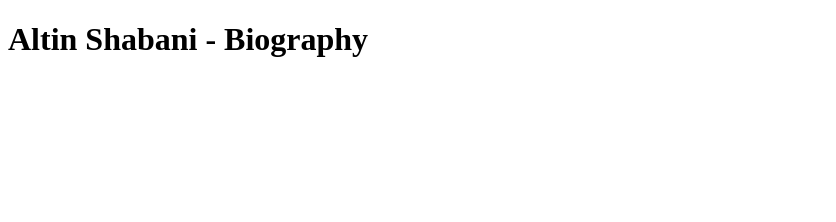
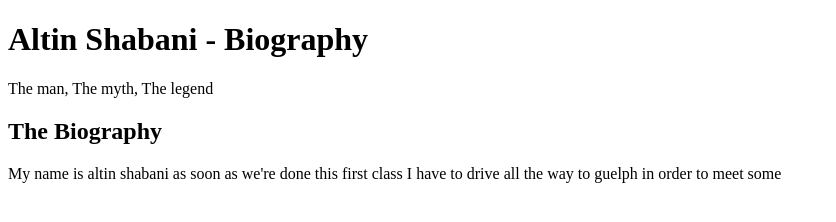
Before and after one commit to altishab/My-first-deployed-website, a plain HTML site: page index.html in a window 1280 px wide. Shown: the whole page, without its empty margins (0-836 px from the left). Drawn offline with Linux system fonts and the light colour scheme.

Commit message:
Add files via upload

```diff
--- a/index.html
+++ b/index.html
@@ -8,6 +8,17 @@
 </head>
 
 <body>
-    <h1>Altin Shabani - Biography</h1>
+    <header>
+<h1>Altin Shabani - Biography</h1>
+    <p>The man, The myth, The legend</p>
+    </header>
+
+<section>
+<h2>The Biography</h2>
+<p>
+    My name is altin shabani as soon as we're done this first class I have to drive all the way to guelph in order to meet some
+</p>
+</section>
+
 </body>
 </html>
```
